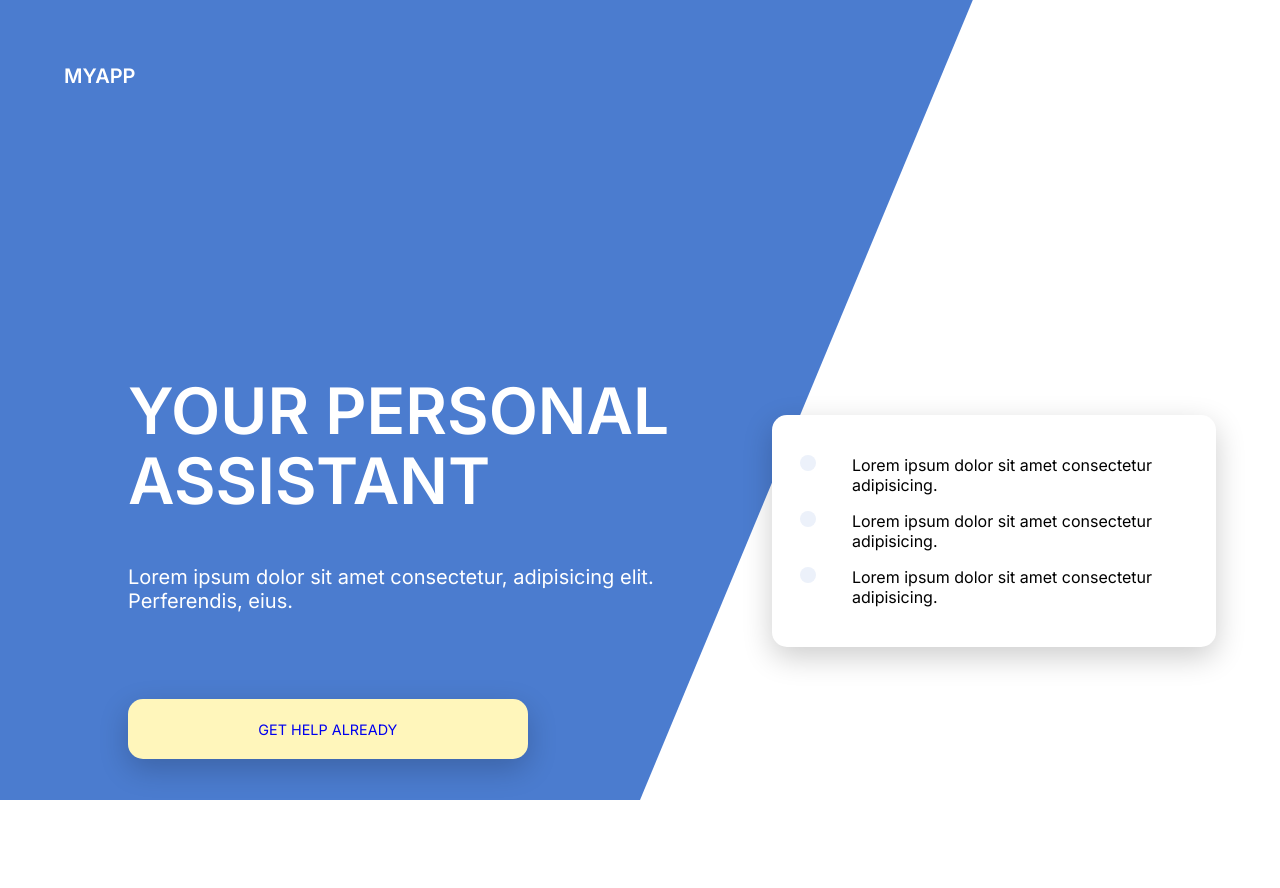
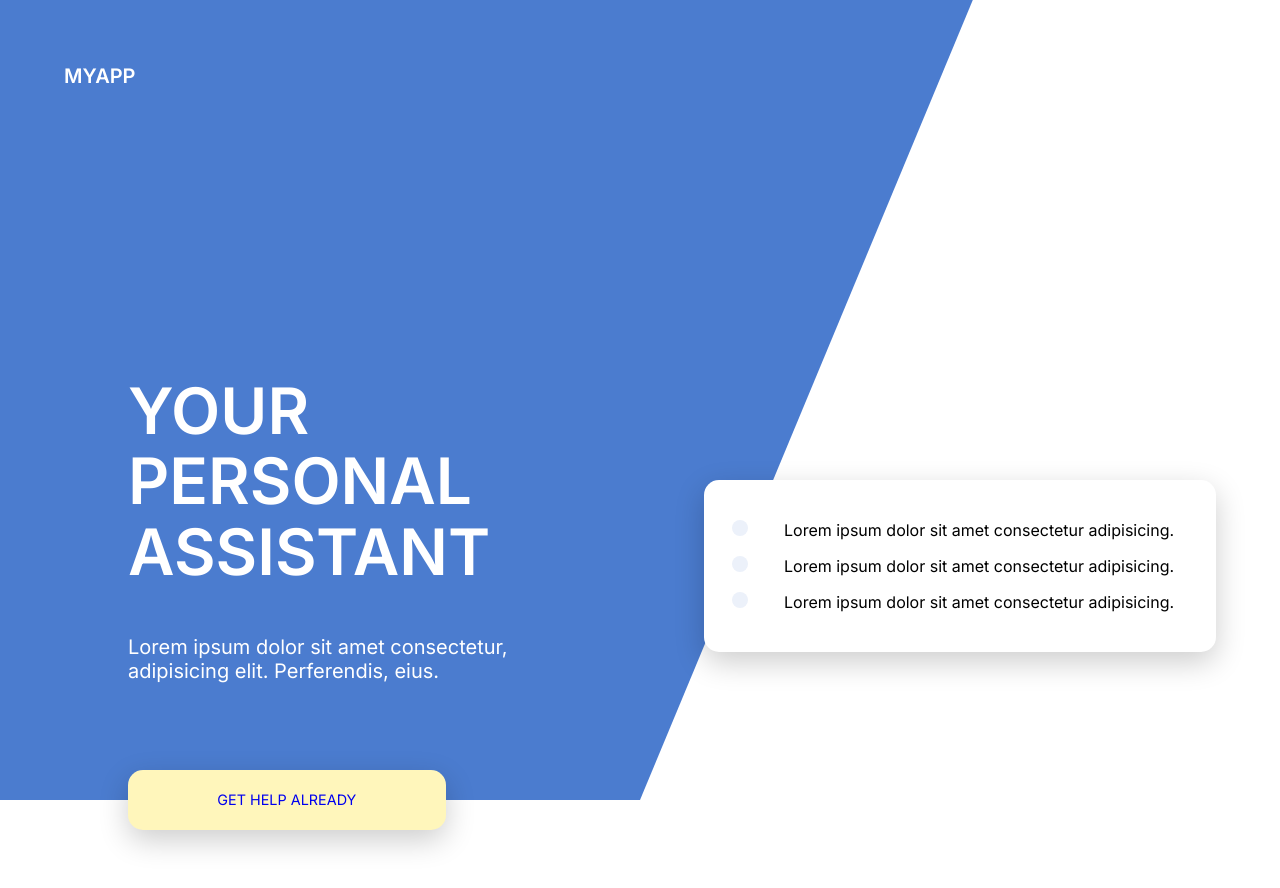
Before and after one commit to carloscesarvalle/saas-and-clip-path-maker, a plain HTML site: page index.html in a window 1280 px wide. Before the commit the page ends 846 px from the top, so only its background shows below. Drawn offline with Linux system fonts and the light colour scheme.

Commit message:
css grids grid-template property doesnt work

```diff
--- a/css/main.scss
+++ b/css/main.scss
@@ -65,7 +65,7 @@ body {
         padding: 4rem 4rem;
         font-weight: 600;
         @include desktop {
-            grid-area: logo;
+            grid-area: logo 1 / 1 / 2 / 2;
         }
     }
 
@@ -73,26 +73,26 @@ body {
         text-align: center;
         margin: 2em 4em;
         @include desktop {
-        display: grid;
-        grid-template:
-        "logo" 10%,
-        "primary card" 90% /
-        1fr 1fr;
-        gap: 2rem;
+            display: grid;
+            grid-template-columns: 1fr 1fr;
+            grid-template-areas:
+            "logo" 10%
+            "primary card" 90% ;
+            gap: 2rem 8rem;
         }
 
         .card {
             background-color: color(base-color);
             position: relative;
-            padding: 1.5em 1.5em;
+            padding: 1.5rem 1.5rem;
             border-radius: $borders;
             box-shadow: 0 10px 30px rgba(0,0,0,0.2);
             list-style-type: none;
             @include desktop {
+                text-align: left;
                 grid-area: card;
-                text-align: left;
-                grid-row: 2/3;
-                grid-column: 2/3;
+                grid-column: 2 / 3;
+                grid-row: 2 / 3;
                 height: fit-content;
                 align-self: center;
             }
@@ -122,12 +122,12 @@ body {
         .primary {
             @include desktop {
                 margin: 4rem 0 0 4rem;
+                text-align: left;
                 grid-area: primary;
-                grid-row: 2/3;
-                grid-column: 1/2;
+                grid-column: 1 / 2;
+                grid-row: 2 / 3;
                 height: fit-content;
                 align-self: center;
-                text-align: left;
             }
 
             h1 {
```
Also changed, not shown: css/main.css, 1 other file.
